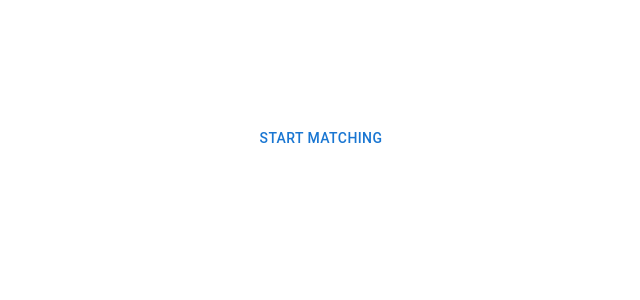
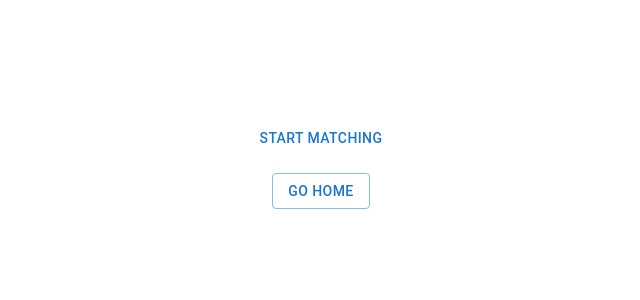
Before and after one commit to CS3219-AY2223S1/cs3219-project-ay2223s1-g32, a React (Create React App) app in the folder frontend/: page /matching in a window 1280 px wide. Shown: the top 300 px of the page, without its empty margins (319-959 px from the left). Built offline with nearby package versions, Linux system fonts and the light colour scheme.

Commit message:
[FR 2.6] Add button to go home from matching page

```diff
--- a/frontend/src/components/MatchingPage.js
+++ b/frontend/src/components/MatchingPage.js
@@ -5,6 +5,7 @@
 import CircularProgress from "@mui/material/CircularProgress";
 import Typography from "@mui/material/Typography";
 import { io } from "socket.io-client";
+import { Link } from "react-router-dom";
 
 const socket = io("http://localhost:8001/", {
   autoConnect: false,
@@ -84,6 +85,11 @@
       <Button onClick={handleClickQuery} sx={{ m: 2 }}>
         {query !== "idle" ? "Stop Matching" : "Start Matching"}
       </Button>
+      <Box sx={{ height: 40 }}>
+        <Link to="/">
+          <Button variant="outlined">Go Home</Button>
+        </Link>
+      </Box>
     </Box>
   );
 }
```
